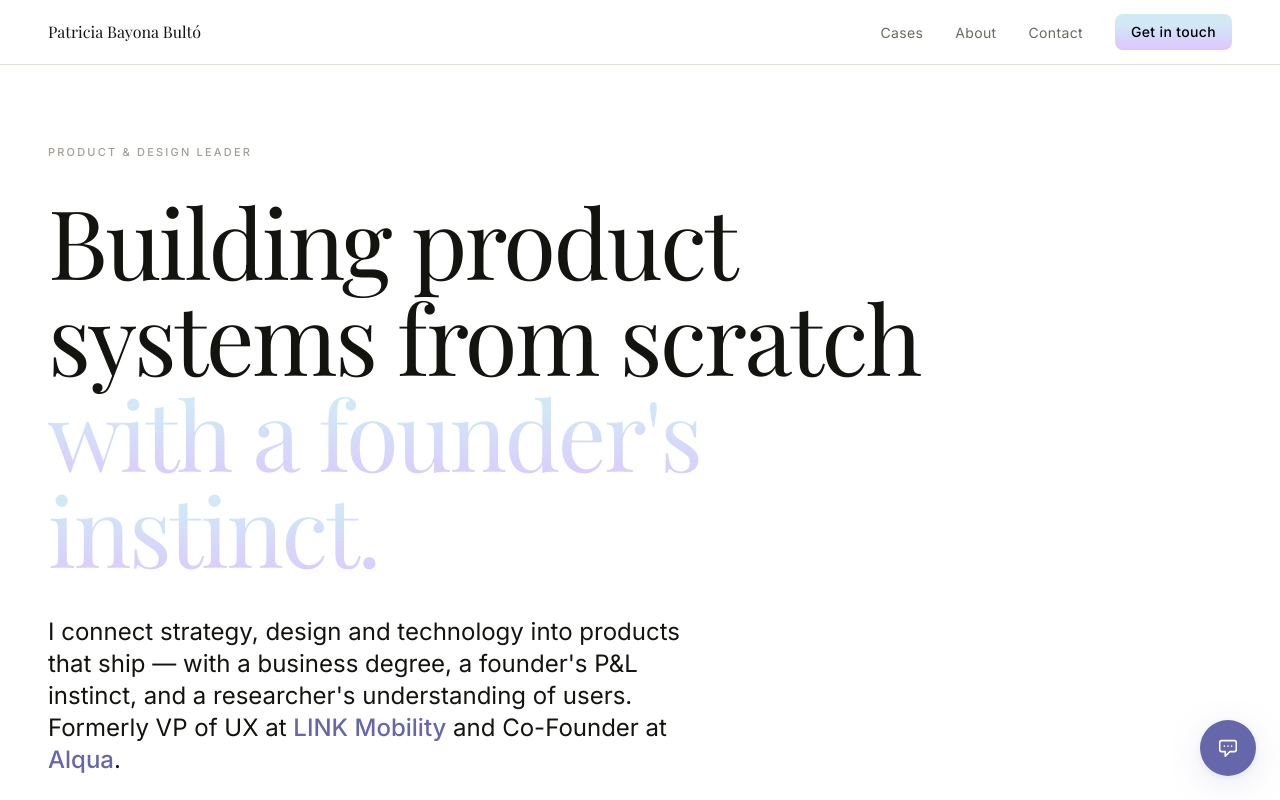
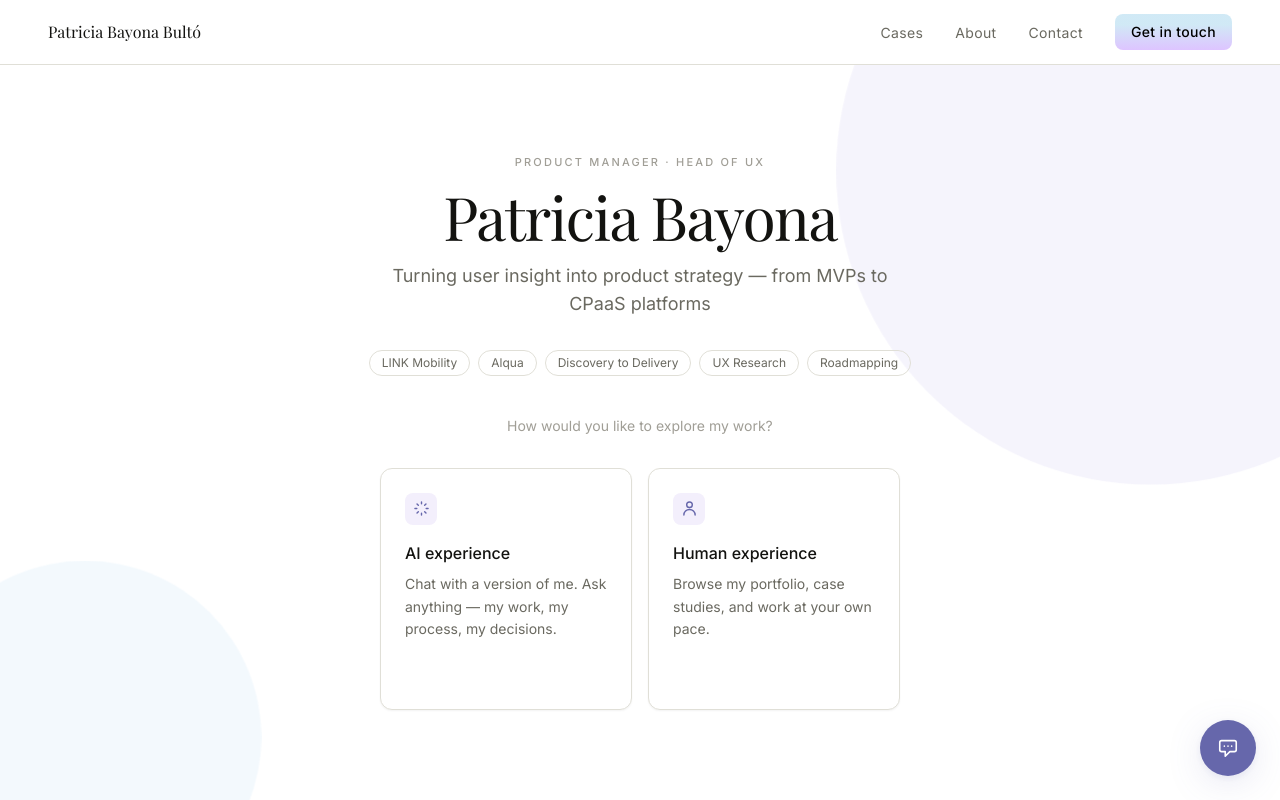
Before and after one commit to Scostta/portforlio-patricia, a Next.js app: page / in a window 1280 px wide. Shown: the top 800 px of the page. Built offline with nearby package versions, Linux system fonts and the light colour scheme; a web font is replaced by a local one.

Commit message:
landing page

```diff
--- a/src/app/(main)/page.tsx
+++ b/src/app/(main)/page.tsx
@@ -1,129 +1,105 @@
 import type { ReactElement } from 'react'
-import { cn } from '~/utils/cn'
-import { CASES } from '~/constants/cases'
-import { FEATURED_CASE_SLUGS } from '~/constants/home'
-import { SKILLS } from '~/constants/skills'
-import { STATS } from '~/constants/stats'
-import { StatNumber } from '~/components/stat-number.client'
-import { FeaturedCasesGrid } from '~/components/featured-cases-grid.client'
-import { HomeSkillsGrid } from '~/components/home-skills-grid.client'
-import { Button } from '~/components/ui/button'
+import Link from 'next/link'
 
-export default function HomePage(): ReactElement {
-  const featuredCases = CASES.filter((c) => FEATURED_CASE_SLUGS.includes(c.slug))
+export const metadata = {
+  title: 'Patricia Bayona — Product Manager & Head of UX',
+  description:
+    'Portfolio of Patricia Bayona Bultó — Product Manager and Head of UX with 10+ years building digital products. Formerly VP of UX at LINK Mobility and Co-Founder at Alqua.',
+}
 
+const TAGS = ['LINK Mobility', 'Alqua', 'Discovery to Delivery', 'UX Research', 'Roadmapping']
+
+export default function LandingPage(): ReactElement {
   return (
-    <>
-      {/* Hero */}
-      <section>
-        <div className="min-h-[90vh] flex flex-col justify-center px-6 lg:px-12 max-w-7xl mx-auto py-20">
-          <div className="max-w-4xl">
-            <p className="section-label mb-8 animate-fade-up">Product & Design Leader</p>
+    <div className="relative min-h-[calc(100vh-4rem)] flex items-center justify-center overflow-hidden px-6 py-12">
+      {/* Background orbs */}
+      <div className="landing-orb-1" aria-hidden="true" />
+      <div className="landing-orb-2" aria-hidden="true" />
 
-            <h1 className="font-serif text-5xl sm:text-6xl lg:text-7xl xl:text-8xl leading-[1.05] tracking-tight text-ink mb-10 animate-fade-up [animation-delay:100ms]">
-              Building product systems from scratch
-              <br />
-              <span className="bg-gradient-primary bg-clip-text text-transparent">with a founder's instinct.</span>
-            </h1>
+      {/* Content */}
+      <div className="relative z-10 flex flex-col items-center text-center w-full max-w-2xl">
+        <p
+          className="section-label mb-4"
+          style={{ animation: 'land-up 500ms 180ms both cubic-bezier(.4,0,.2,1)' }}
+        >
+          Product Manager · Head of UX
+        </p>
 
-            <p className="text-xl lg:text-2xl leading-relaxed text-ink max-w-2xl mb-12 animate-fade-up [animation-delay:400ms]">
-              I connect strategy, design and technology into products that ship — with a business
-              degree, a founder&apos;s P&amp;L instinct, and a researcher&apos;s understanding of users.
-              Formerly VP of UX at{' '}
-              <span className="text-accent font-medium">LINK Mobility</span> and Co-Founder at{' '}
-              <span className="text-accent font-medium">Alqua</span>.
-            </p>
+        <h1
+          className="font-serif text-5xl lg:text-6xl text-ink mb-4 tracking-tight"
+          style={{ animation: 'land-up 500ms 280ms both cubic-bezier(.4,0,.2,1)' }}
+        >
+          Patricia Bayona
+        </h1>
 
-            <div className="flex flex-col sm:flex-row gap-4 animate-fade-up [animation-delay:300ms]">
-              <Button variant="primary" size="lg" href="/cases" arrow>
-                View case studies
-              </Button>
-              <Button variant="secondary" size="lg" href="/about">
-                About me
-              </Button>
-            </div>
-          </div>
-        </div>
-      </section>
+        <p
+          className="text-base lg:text-lg text-ink-secondary mb-8 max-w-lg"
+          style={{ animation: 'land-up 400ms 380ms both cubic-bezier(.4,0,.2,1)' }}
+        >
+          Turning user insight into product strategy — from MVPs to CPaaS platforms
+        </p>
 
-      {/* Stats strip */}
-      <section className="bg-gradient-secondary py-14 px-6 lg:px-12">
-        <div className="max-w-7xl mx-auto grid grid-cols-2 lg:grid-cols-4 gap-8 lg:gap-0 lg:divide-x lg:divide-white/10">
-          {STATS.map(({ target, suffix, useLocale, label, sub }, index) => (
-            <div
-              key={label}
-              className={cn('lg:px-10 first:lg:pl-0 last:lg:pr-0 reveal')}
-              style={{ transitionDelay: `${index * 80}ms` }}
+        <div className="flex flex-wrap justify-center gap-2 mb-10">
+          {TAGS.map((tag, i) => (
+            <span
+              key={tag}
+              className="px-3 py-1 text-xs border border-border rounded-full text-ink-secondary"
+              style={{ animation: `land-up-sm 350ms ${520 + i * 60}ms both cubic-bezier(.4,0,.2,1)` }}
             >
-              <div className="mb-1">
-                <StatNumber target={target} suffix={suffix} useLocale={useLocale} />
-              </div>
-              <p className="text-sm font-medium text-black/80 mb-0.5">{label}</p>
-              <p className="text-xs text-black/40">{sub}</p>
-            </div>
+              {tag}
+            </span>
           ))}
         </div>
-      </section>
 
-      {/* Featured cases */}
-      <section className="px-6 lg:px-12 py-24 max-w-7xl mx-auto">
-        <div className="flex items-end justify-between mb-14">
-          <div>
-            <p className="section-label mb-3">Selected work</p>
-            <h2 className="font-serif text-3xl lg:text-4xl text-ink">Featured cases</h2>
-          </div>
-          <Button variant="ghost" size="md" href="/cases" arrow className="hidden sm:inline-flex">
-            All 6 cases
-          </Button>
+        <p
+          className="text-sm text-ink-tertiary mb-8"
+          style={{ animation: 'land-scale 300ms 820ms both cubic-bezier(.4,0,.2,1)' }}
+        >
+          How would you like to explore my work?
+        </p>
+
+        <div className="flex flex-col sm:flex-row gap-4 w-full max-w-[520px]">
+          {/* AI card */}
+          <Link
+            href="/chat"
+            className="group flex-1 text-left border border-border rounded-xl p-6 bg-white hover:border-accent hover:bg-accent/5 hover:-translate-y-[3px] transition-all duration-[220ms] shadow-sm"
+            style={{ animation: 'land-left 450ms 1000ms both cubic-bezier(.34,1.56,.64,1)' }}
+          >
+            <div className="mb-4 w-8 h-8 rounded-lg bg-accent-light flex items-center justify-center text-accent">
+              <svg width="15" height="15" viewBox="0 0 16 16" fill="none" aria-hidden="true">
+                <path d="M8 1v2M8 13v2M1 8h2M13 8h2M3.22 3.22l1.41 1.41M11.36 11.36l1.42 1.42M3.22 12.78l1.41-1.41M11.36 4.64l1.42-1.42" stroke="currentColor" strokeWidth="1.5" strokeLinecap="round" />
+              </svg>
+            </div>
+            <h3 className="font-medium text-ink mb-2">AI experience</h3>
+            <p className="text-sm text-ink-secondary mb-5 leading-relaxed">
+              Chat with a version of me. Ask anything — my work, my process, my decisions.
+            </p>
+            <span className="text-sm text-accent font-medium opacity-0 -translate-x-1 group-hover:opacity-100 group-hover:translate-x-0 transition-all duration-[180ms] inline-block">
+              Open AI chat →
+            </span>
+          </Link>
+
+          {/* Human card */}
+          <Link
+            href="/portfolio"
+            className="group flex-1 text-left border border-border rounded-xl p-6 bg-white hover:border-accent hover:bg-accent/5 hover:-translate-y-[3px] transition-all duration-[220ms] shadow-sm"
+            style={{ animation: 'land-right 450ms 1100ms both cubic-bezier(.34,1.56,.64,1)' }}
+          >
+            <div className="mb-4 w-8 h-8 rounded-lg bg-accent-light flex items-center justify-center text-accent">
+              <svg width="15" height="15" viewBox="0 0 16 16" fill="none" aria-hidden="true">
+                <path d="M8 7a3 3 0 1 0 0-6 3 3 0 0 0 0 6zM2 15a6 6 0 0 1 12 0" stroke="currentColor" strokeWidth="1.5" strokeLinecap="round" />
+              </svg>
+            </div>
+            <h3 className="font-medium text-ink mb-2">Human experience</h3>
+            <p className="text-sm text-ink-secondary mb-5 leading-relaxed">
+              Browse my portfolio, case studies, and work at your own pace.
+            </p>
+            <span className="text-sm text-accent font-medium opacity-0 -translate-x-1 group-hover:opacity-100 group-hover:translate-x-0 transition-all duration-[180ms] inline-block">
+              View portfolio →
+            </span>
+          </Link>
         </div>
-
-        <FeaturedCasesGrid cases={featuredCases} />
-
-        <div className="mt-6 sm:hidden">
-          <Button variant="ghost" size="md" href="/cases" arrow>
-            All 6 cases
-          </Button>
-        </div>
-      </section>
-
-      {/* Positioning block */}
-      <section className="bg-gradient-secondary border-y border-border px-6 lg:px-12 py-20">
-        <div className="max-w-3xl mx-auto text-center">
-          <p className="font-serif text-2xl lg:text-3xl text-ink leading-relaxed reveal-far">
-            &ldquo;Building product systems from scratch — with a business degree, a founder&apos;s
-            P&amp;L instinct, and a researcher&apos;s understanding of users. I connect strategy,
-            design and technology into products that actually ship.&rdquo;
-          </p>
-          <p className="mt-6 text-sm text-ink-secondary reveal-far [transition-delay:150ms]">Patricia Bayona Bultó</p>
-        </div>
-      </section>
-
-      {/* About teaser */}
-      <section className="px-6 lg:px-12 py-24 max-w-7xl mx-auto">
-        <div className="grid lg:grid-cols-2 gap-12 lg:gap-20 items-center">
-          <div className="reveal">
-            <p className="section-label mb-4">About</p>
-            <h2 className="font-serif text-3xl lg:text-4xl text-ink mb-6">
-              10+ years building from&nbsp;0&nbsp;to&nbsp;1
-            </h2>
-            <p className="text-base lg:text-lg text-ink-secondary leading-relaxed mb-6">
-              I&apos;ve been VP of UX and Product Manager at LINK Mobility — one of Europe&apos;s
-              largest CPaaS platforms — and Co-Founder &amp; COO at Alqua, a MarTech SaaS I scaled
-              from 2 to 40+ employees and ~1.1M€ revenue.
-            </p>
-            <p className="text-base lg:text-lg text-ink-secondary leading-relaxed mb-8">
-              I hold a Master in International Management from ESSEC (ranked #3 in class) and a
-              Business degree from ICADE. I&apos;m Spanish, English-proficient (Cambridge CPE), and
-              work fully remote.
-            </p>
-            <Button variant="ghost" size="md" href="/about" arrow className="text-ink font-medium border-b border-ink pb-0.5 hover:text-accent hover:border-accent">
-              Full profile
-            </Button>
-          </div>
-
-          <HomeSkillsGrid skills={SKILLS} />
-        </div>
-      </section>
-    </>
+      </div>
+    </div>
   )
 }
--- /dev/null
+++ b/src/app/(main)/portfolio/page.tsx
@@ -0,0 +1,135 @@
+import type { ReactElement } from 'react'
+import { cn } from '~/utils/cn'
+import { CASES } from '~/constants/cases'
+import { FEATURED_CASE_SLUGS } from '~/constants/home'
+import { SKILLS } from '~/constants/skills'
+import { STATS } from '~/constants/stats'
+import { StatNumber } from '~/components/stat-number.client'
+import { FeaturedCasesGrid } from '~/components/featured-cases-grid.client'
+import { HomeSkillsGrid } from '~/components/home-skills-grid.client'
+import { Button } from '~/components/ui/button'
+
+export const metadata = {
+  title: 'Portfolio — Patricia Bayona',
+  description:
+    'Portfolio of Patricia Bayona Bultó — Product Manager and UX Lead with 10+ years building digital products from 0 to 1. Formerly VP of UX at LINK Mobility and Co-Founder at Alqua.',
+}
+
+export default function PortfolioPage(): ReactElement {
+  const featuredCases = CASES.filter((c) => FEATURED_CASE_SLUGS.includes(c.slug))
+
+  return (
+    <>
+      {/* Hero */}
+      <section>
+        <div className="min-h-[90vh] flex flex-col justify-center px-6 lg:px-12 max-w-7xl mx-auto py-20">
+          <div className="max-w-4xl">
+            <p className="section-label mb-8 animate-fade-up">Product & Design Leader</p>
+
+            <h1 className="font-serif text-5xl sm:text-6xl lg:text-7xl xl:text-8xl leading-[1.05] tracking-tight text-ink mb-10 animate-fade-up [animation-delay:100ms]">
+              Building product systems from scratch
+              <br />
+              <span className="bg-gradient-primary bg-clip-text text-transparent">with a founder's instinct.</span>
+            </h1>
+
+            <p className="text-xl lg:text-2xl leading-relaxed text-ink max-w-2xl mb-12 animate-fade-up [animation-delay:400ms]">
+              I connect strategy, design and technology into products that ship — with a business
+              degree, a founder&apos;s P&amp;L instinct, and a researcher&apos;s understanding of users.
+              Formerly VP of UX at{' '}
+              <span className="text-accent font-medium">LINK Mobility</span> and Co-Founder at{' '}
+              <span className="text-accent font-medium">Alqua</span>.
+            </p>
+
+            <div className="flex flex-col sm:flex-row gap-4 animate-fade-up [animation-delay:300ms]">
+              <Button variant="primary" size="lg" href="/cases" arrow>
+                View case studies
+              </Button>
+              <Button variant="secondary" size="lg" href="/about">
+                About me
+              </Button>
+            </div>
+          </div>
+        </div>
+      </section>
+
+      {/* Stats strip */}
+      <section className="bg-gradient-secondary py-14 px-6 lg:px-12">
+        <div className="max-w-7xl mx-auto grid grid-cols-2 lg:grid-cols-4 gap-8 lg:gap-0 lg:divide-x lg:divide-white/10">
+          {STATS.map(({ target, suffix, useLocale, label, sub }, index) => (
+            <div
+              key={label}
+              className={cn('lg:px-10 first:lg:pl-0 last:lg:pr-0 reveal')}
+              style={{ transitionDelay: `${index * 80}ms` }}
+            >
+              <div className="mb-1">
+                <StatNumber target={target} suffix={suffix} useLocale={useLocale} />
+              </div>
+              <p className="text-sm font-medium text-black/80 mb-0.5">{label}</p>
+              <p className="text-xs text-black/40">{sub}</p>
+            </div>
+          ))}
+        </div>
+      </section>
+
+      {/* Featured cases */}
+      <section className="px-6 lg:px-12 py-24 max-w-7xl mx-auto">
+        <div className="flex items-end justify-between mb-14">
+          <div>
+            <p className="section-label mb-3">Selected work</p>
+            <h2 className="font-serif text-3xl lg:text-4xl text-ink">Featured cases</h2>
+          </div>
+          <Button variant="ghost" size="md" href="/cases" arrow className="hidden sm:inline-flex">
+            All 6 cases
+          </Button>
+        </div>
+
+        <FeaturedCasesGrid cases={featuredCases} />
+
+        <div className="mt-6 sm:hidden">
+          <Button variant="ghost" size="md" href="/cases" arrow>
+            All 6 cases
+          </Button>
+        </div>
+      </section>
+
+      {/* Positioning block */}
+      <section className="bg-gradient-secondary border-y border-border px-6 lg:px-12 py-20">
+        <div className="max-w-3xl mx-auto text-center">
+          <p className="font-serif text-2xl lg:text-3xl text-ink leading-relaxed reveal-far">
+            &ldquo;Building product systems from scratch — with a business degree, a founder&apos;s
+            P&amp;L instinct, and a researcher&apos;s understanding of users. I connect strategy,
+            design and technology into products that actually ship.&rdquo;
+          </p>
+          <p className="mt-6 text-sm text-ink-secondary reveal-far [transition-delay:150ms]">Patricia Bayona Bultó</p>
+        </div>
+      </section>
+
+      {/* About teaser */}
+      <section className="px-6 lg:px-12 py-24 max-w-7xl mx-auto">
+        <div className="grid lg:grid-cols-2 gap-12 lg:gap-20 items-center">
+          <div className="reveal">
+            <p className="section-label mb-4">About</p>
+            <h2 className="font-serif text-3xl lg:text-4xl text-ink mb-6">
+              10+ years building from&nbsp;0&nbsp;to&nbsp;1
+            </h2>
+            <p className="text-base lg:text-lg text-ink-secondary leading-relaxed mb-6">
+              I&apos;ve been VP of UX and Product Manager at LINK Mobility — one of Europe&apos;s
+              largest CPaaS platforms — and Co-Founder &amp; COO at Alqua, a MarTech SaaS I scaled
+              from 2 to 40+ employees and ~1.1M€ revenue.
+            </p>
+            <p className="text-base lg:text-lg text-ink-secondary leading-relaxed mb-8">
+              I hold a Master in International Management from ESSEC (ranked #3 in class) and a
+              Business degree from ICADE. I&apos;m Spanish, English-proficient (Cambridge CPE), and
+              work fully remote.
+            </p>
+            <Button variant="ghost" size="md" href="/about" arrow className="text-ink font-medium border-b border-ink pb-0.5 hover:text-accent hover:border-accent">
+              Full profile
+            </Button>
+          </div>
+
+          <HomeSkillsGrid skills={SKILLS} />
+        </div>
+      </section>
+    </>
+  )
+}
--- a/src/app/globals.css
+++ b/src/app/globals.css
@@ -110,8 +110,13 @@
   /* Scroll-driven animation: line grows on scroll down, shrinks on scroll up */
   @supports (animation-timeline: view()) {
     @keyframes approach-line-grow {
-      from { transform: scaleY(0); }
-      to   { transform: scaleY(1); }
+      from {
+        transform: scaleY(0);
+      }
+
+      to {
+        transform: scaleY(1);
+      }
     }
 
     .approach-step-line::before {
@@ -206,3 +211,145 @@
     @apply outline-none ring-2 ring-accent ring-offset-2 ring-offset-paper;
   }
 }
+
+/* ─── Landing page ─────────────────────────────────────────────────────────── */
+
+@keyframes land-up {
+  from {
+    opacity: 0;
+    transform: translateY(16px);
+  }
+
+  to {
+    opacity: 1;
+    transform: translateY(0);
+  }
+}
+
+@keyframes land-up-sm {
+  from {
+    opacity: 0;
+    transform: translateY(8px);
+  }
+
+  to {
+    opacity: 1;
+    transform: translateY(0);
+  }
+}
+
+@keyframes land-scale {
+  from {
+    opacity: 0;
+    transform: scale(0.96);
+  }
+
+  to {
+    opacity: 1;
+    transform: scale(1);
+  }
+}
+
+@keyframes land-left {
+  from {
+    opacity: 0;
+    transform: translateX(-20px);
+  }
+
+  to {
+    opacity: 1;
+    transform: translateX(0);
+  }
+}
+
+@keyframes land-right {
+  from {
+    opacity: 0;
+    transform: translateX(20px);
+  }
+
+  to {
+    opacity: 1;
+    transform: translateX(0);
+  }
+}
+
+@keyframes orb-drift-1 {
+  from {
+    transform: translate(0, 0) scale(1);
+  }
+
+  to {
+    transform: translate(-12px, 8px) scale(1.06);
+  }
+}
+
+@keyframes orb-drift-2 {
+  from {
+    transform: translate(0, 0) scale(1);
+  }
+
+  to {
+    transform: translate(10px, -6px) scale(0.96);
+  }
+}
+
+@keyframes land-orb-from-tr {
+  from {
+    translate: 500px -500px;
+  }
+
+  to {
+    translate: 0 0;
+  }
+}
+
+@keyframes land-orb-from-bl {
+  from {
+    translate: -500px 500px;
+  }
+
+  to {
+    translate: 0 0;
+  }
+}
+
+@keyframes land-orb-from-center {
+  from {
+    translate: 0 -300px;
+  }
+
+  to {
+    translate: 0 0;
+  }
+}
+
+.landing-orb-1 {
+  position: absolute;
+  width: 600px;
+  height: 600px;
+  top: -200px;
+  right: -180px;
+  border-radius: 9999px;
+  background: rgba(195, 185, 235, 0.55);
+  opacity: 0.3;
+  animation:
+    orb-drift-1 8s ease-in-out infinite alternate,
+    land-orb-from-tr 900ms 1500ms both cubic-bezier(.34, 1.56, .64, 1);
+  pointer-events: none;
+}
+
+.landing-orb-2 {
+  position: absolute;
+  width: 360px;
+  height: 360px;
+  bottom: -120px;
+  left: -100px;
+  border-radius: 9999px;
+  background: rgba(138, 200, 231, 0.35);
+  opacity: 0.3;
+  animation:
+    orb-drift-2 11s ease-in-out infinite alternate,
+    land-orb-from-bl 900ms 1700ms both cubic-bezier(.34, 1.56, .64, 1);
+  pointer-events: none;
+}
```
